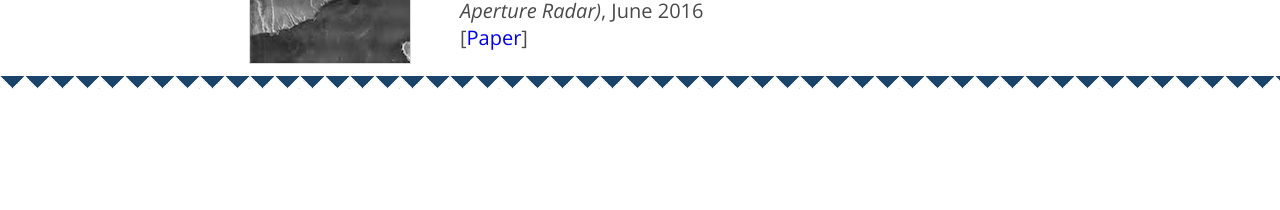
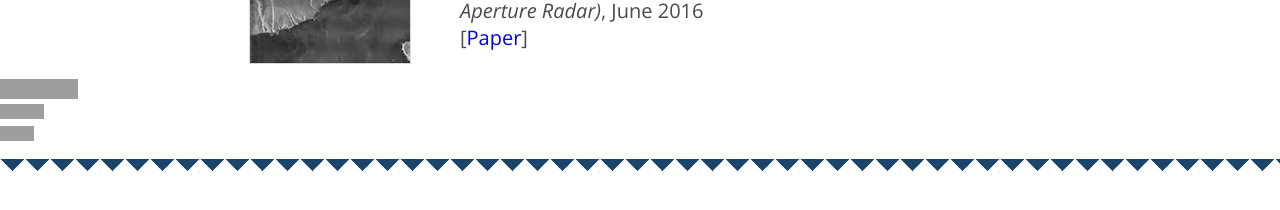
Before and after one commit to kfiraberman/kfiraberman.github.io, a plain HTML site: page index.html in a window 1280 px wide. Shown: the part 1966-2176 px from the top of the page. Drawn offline with nearby package versions, Linux system fonts and the light colour scheme; some packages are replaced by stand-ins of ours; grey boxes are pictures that could not be loaded; a script that the page names is missing.

Commit message:
Add a counter

```diff
--- a/index.html
+++ b/index.html
@@ -224,6 +224,9 @@ $(document).ready(function() {
 
 <div class="publications_bg_bottom"></div><!-- end #work -->
 
+<TABLE width="78" border="0" cellpadding="0" cellspacing="0"><TR><TD height="20" width="78"><A target="_blank" href=""><IMG width="78" src="http://counterimg.com/gittin/sensibly.png" alt="" border="0" height="20"></A></TD></TR><TR><TD height="15"><A href="http://www.free-counter-plus.com/" target="_blank"><IMG src="http://counterimg.com/tolyl/cornetcy.gif" alt="Free-counter-plus.com" width="44" height="15" border="0"></A>
+<A target="_blank" href="http://www.free-counter-plus.com/counter/stats/stats.asp?id=555571078"><IMG border="0" alt="" width="34" src="http://counterimg.com/fishnets/tabetics8650.jpg" height="15"></A></TD></TR><TR align="CENTER"><TD colspan="2" height="16"></TD></TR></TABLE>
+
 <div class="about_bg_bottom"></div><!-- end #contact -->
 
 <footer>
```
